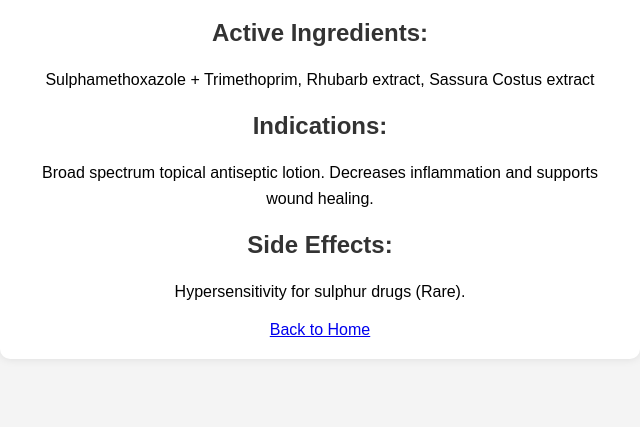
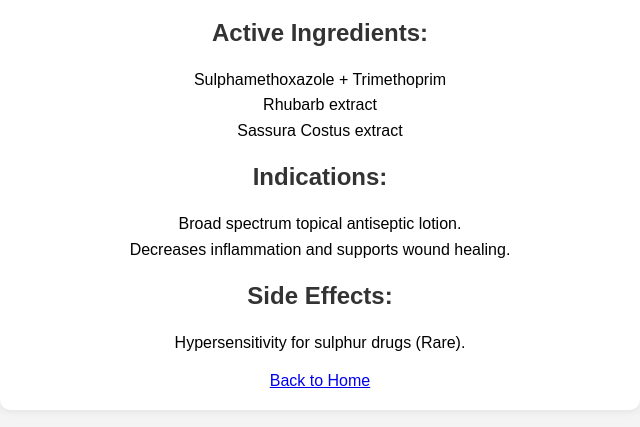
Before and after one commit to Dermacure-lotion/Dermacure-lotion, a plain HTML site: page index.html in a window 1280 px wide. Shown: the part 143-570 px from the top of the page, without its empty margins (320-960 px from the left). Drawn offline with Linux system fonts and the light colour scheme.

Commit message:
Update index.html

```diff
--- a/index.html
+++ b/index.html
@@ -38,10 +38,10 @@
         <div class="company">ANG Veterinary Pharmaceutical Company</div>
         <h1>Derma Cure Lotion</h1>
         <h2>Active Ingredients:</h2>
-        <p>Sulphamethoxazole + Trimethoprim, Rhubarb extract, Sassura Costus extract</p>
+        <p>Sulphamethoxazole + Trimethoprim<br>Rhubarb extract<br>Sassura Costus extract</p>
 
         <h2>Indications:</h2>
-        <p>Broad spectrum topical antiseptic lotion. Decreases inflammation and supports wound healing.</p>
+        <p>Broad spectrum topical antiseptic lotion.<br>Decreases inflammation and supports wound healing.</p>
 
         <h2>Side Effects:</h2>
         <p>Hypersensitivity for sulphur drugs (Rare).</p>
```
